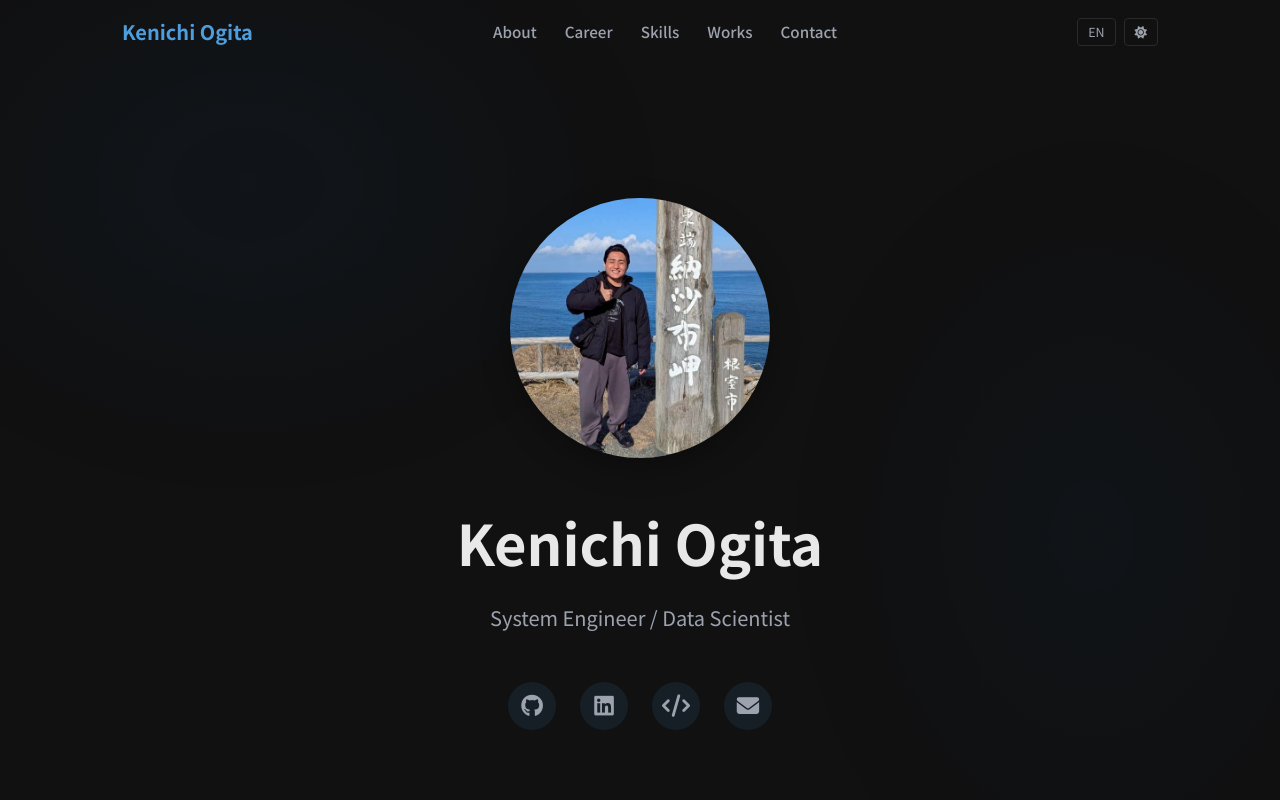
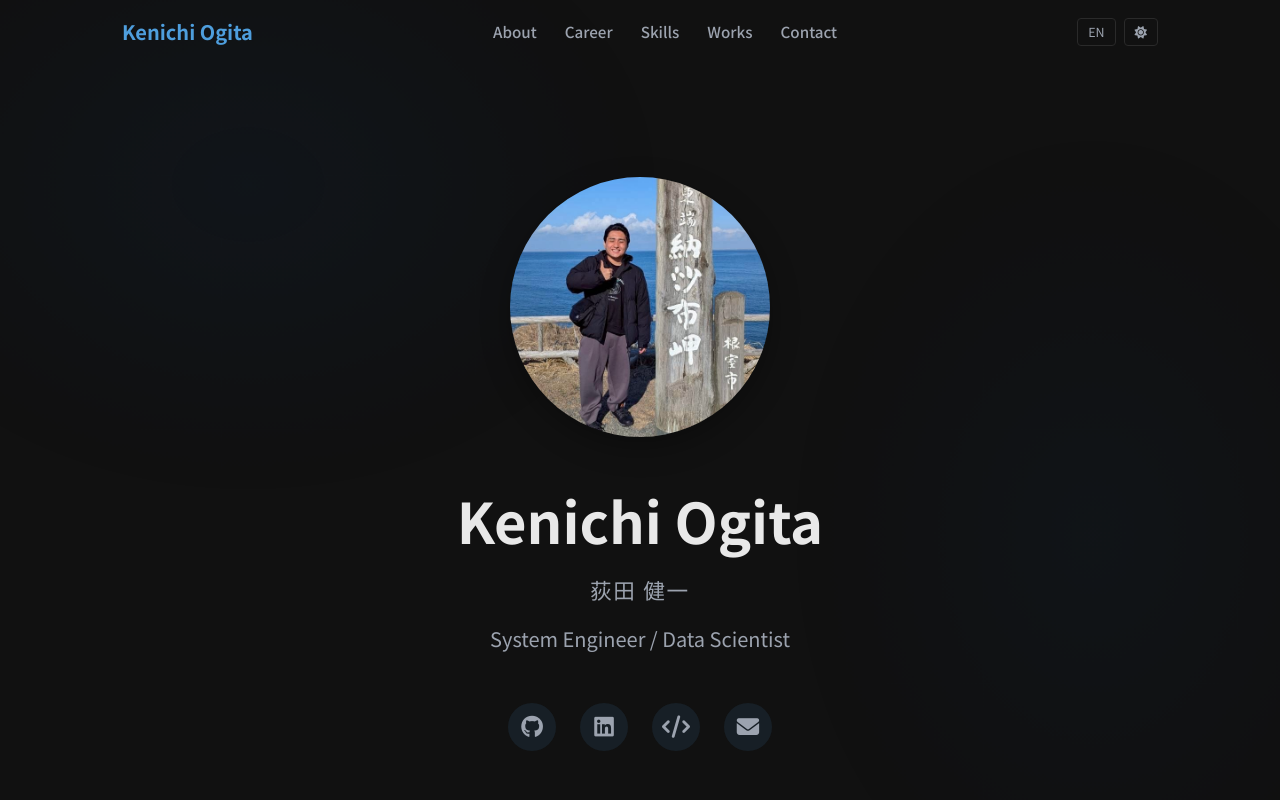
Before and after one commit to zodiac-18/zodiac-18.github.io, a React (Vite) app: page / in a window 1280 px wide. Shown: the top 800 px of the page. Built offline with nearby package versions, Linux system fonts and the light colour scheme.

Commit message:
Add SEO: meta tags, JSON-LD Person, OGP, sitemap, robots, JP name in hero

```diff
--- a/index.html
+++ b/index.html
@@ -3,8 +3,52 @@
   <head>
     <meta charset="UTF-8" />
     <meta name="viewport" content="width=device-width, initial-scale=1.0" />
-    <title>Kenichi Ogita</title>
-    <meta name="description" content="Kenichi Ogita - System Engineer / Data Scientist at NTT DATA" />
+
+    <!-- Primary meta -->
+    <title>荻田 健一 (Kenichi Ogita) | System Engineer / Data Scientist</title>
+    <meta name="description" content="荻田健一（Kenichi Ogita）のポートフォリオ。NTTデータのシステムエンジニア / データサイエンティスト。名古屋大学で音声合成・深層学習を研究し、EUSIPCO 等で発表。AWS認定保有。" />
+    <meta name="keywords" content="荻田健一, 荻田 健一, Kenichi Ogita, Ogita, ポートフォリオ, データサイエンティスト, システムエンジニア, 音声合成, 深層学習, NTTデータ, 名古屋大学, EUSIPCO, AWS" />
+    <meta name="author" content="Kenichi Ogita" />
+    <meta name="robots" content="index, follow" />
+    <link rel="canonical" href="https://zodiac-18.github.io/" />
+
+    <!-- Open Graph -->
+    <meta property="og:type" content="website" />
+    <meta property="og:site_name" content="Kenichi Ogita" />
+    <meta property="og:title" content="荻田 健一 (Kenichi Ogita) | System Engineer / Data Scientist" />
+    <meta property="og:description" content="荻田健一（Kenichi Ogita）のポートフォリオ。NTTデータのシステムエンジニア / データサイエンティスト。音声合成・深層学習の研究、論文・受賞、AWS認定。" />
+    <meta property="og:url" content="https://zodiac-18.github.io/" />
+    <meta property="og:image" content="https://zodiac-18.github.io/profile.jpg" />
+    <meta property="og:locale" content="ja_JP" />
+    <meta property="og:locale:alternate" content="en_US" />
+
+    <!-- Twitter -->
+    <meta name="twitter:card" content="summary" />
+    <meta name="twitter:title" content="荻田 健一 (Kenichi Ogita)" />
+    <meta name="twitter:description" content="荻田健一（Kenichi Ogita）のポートフォリオ。システムエンジニア / データサイエンティスト。" />
+    <meta name="twitter:image" content="https://zodiac-18.github.io/profile.jpg" />
+
+    <!-- Structured data: Person -->
+    <script type="application/ld+json">
+    {
+      "@context": "https://schema.org",
+      "@type": "Person",
+      "name": "Kenichi Ogita",
+      "alternateName": ["荻田 健一", "荻田健一"],
+      "url": "https://zodiac-18.github.io/",
+      "image": "https://zodiac-18.github.io/profile.jpg",
+      "jobTitle": "System Engineer / Data Scientist",
+      "worksFor": { "@type": "Organization", "name": "NTT DATA" },
+      "alumniOf": { "@type": "CollegeOrUniversity", "name": "Nagoya University" },
+      "knowsAbout": ["Speech Synthesis", "Deep Learning", "Signal Processing", "Machine Learning"],
+      "sameAs": [
+        "https://github.com/zodiac-18",
+        "https://www.linkedin.com/in/kenichi-ogita-336ab2274/",
+        "https://atcoder.jp/users/lunz_0d"
+      ]
+    }
+    </script>
+
     <link rel="preconnect" href="https://fonts.googleapis.com" />
     <link rel="preconnect" href="https://fonts.gstatic.com" crossorigin />
     <link href="https://fonts.googleapis.com/css2?family=Noto+Sans+JP:wght@400;500;600;700&display=swap" rel="stylesheet" />
--- a/src/components/sections/Hero.css
+++ b/src/components/sections/Hero.css
@@ -55,6 +55,15 @@
   color: var(--text-primary);
 }
 
+.hero-name-ja {
+  display: block;
+  font-size: 1.35rem;
+  font-weight: 500;
+  color: var(--text-secondary);
+  letter-spacing: 0.08em;
+  margin-top: 0.5rem;
+}
+
 .hero-subtitle {
   font-size: 1.25rem;
   color: var(--text-secondary);
--- a/src/components/sections/Hero.jsx
+++ b/src/components/sections/Hero.jsx
@@ -26,7 +26,10 @@ export default function Hero() {
           <div className="hero-image-wrap" ref={imageRef}>
             <img className="hero-photo" src="/profile.jpg" alt="Kenichi Ogita" />
           </div>
-          <h1 className="hero-title" ref={titleRef}>Kenichi Ogita</h1>
+          <h1 className="hero-title" ref={titleRef}>
+            Kenichi Ogita
+            <span className="hero-name-ja">荻田 健一</span>
+          </h1>
           <p className="hero-subtitle" ref={subtitleRef}>{t.hero.subtitle}</p>
           <div className="social-links" ref={socialRef}>
             <a href="https://github.com/zodiac-18" target="_blank" rel="noopener noreferrer" aria-label="GitHub">
```
Also changed, not shown: public/robots.txt (added), 1 other file (tests, documents, lock files or other folders).
